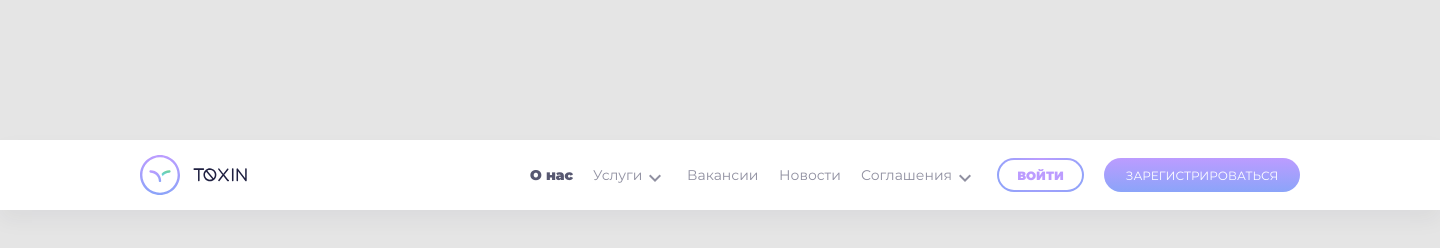
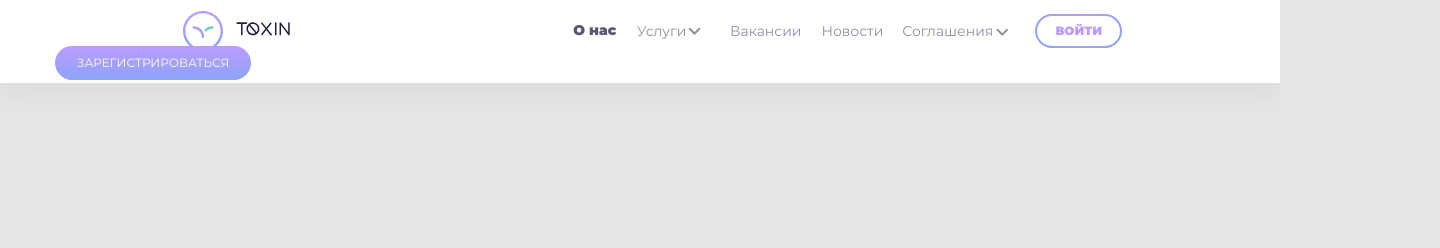
Before and after one commit to Dragdjqys/TOXIN, a plain HTML site: page index.html in a window 1280 px wide. Shown: the whole page, 1440 px wide, since content can reach past the window. Drawn offline with Linux system fonts and the light colour scheme.

Commit message:
header's elements  position and adaptive

```diff
--- a/index.html
+++ b/index.html
@@ -37,8 +37,8 @@
             <li>           <span id="expand_more2" class="material-icons">
                 expand_more
                 </span></li>
-
-            <li><div id="rectangle">
+ <!--Кнопки expand_more можно можно поместить в блок вместе с тем, что они раскрывают, чтобы они не делились при адаптации-->
+            <li><div id="rectangle_enter">
             <button id="enter">Войти</button></div></li>
             <li><button id="registration">Зарегистрироваться</button></li>
         </ul>
--- a/styles/style.css
+++ b/styles/style.css
@@ -12,6 +12,7 @@
 }
 body {
     background: #E5E5E5;
+    margin: 0;
 }
 a {
     text-decoration: none;
@@ -26,8 +27,10 @@ nav li {
 #about_us {
     color: rgba(31, 32, 65, 0.75);
     font-family: 'Montserrat-Black';
+    position: relative;
+    top: -1px;
 }
-#rectangle {
+#rectangle_enter{
     border: double 2px transparent;
     border-radius: 23px;
     background-image: linear-gradient(white, white), radial-gradient(circle at top, #BC9CFF, #8BA4F9);
@@ -38,9 +41,9 @@ nav li {
       justify-content: center;
       width: 83px;
       height: 30px;
-      position: absolute;
-      left: 997px;
-top: 158px;
+      margin-left: 17px;
+      position: relative;
+      top: -1px;
   }
 #enter {
       font-size: 12px;
@@ -63,10 +66,9 @@ top: 158px;
     justify-content: center;
     width: 196px;
     height: 34px;
-    position: absolute;
-    left: 1104px;
-top: 158px;
-
+    margin-left: 15px;
+    position: relative;
+    top: -3px;
 }
 /* Риисунок который можно наверно сделать, но ОЧЕНЬ долго
 #circle {
@@ -106,63 +108,51 @@ top: 158px;
     color: rgba(31, 32, 65, 0.5);
 }
 #vector {
-position: absolute;
-left: 140px;
-top: 155px;
+    margin-left: 140px;
+    position: relative;
+    top: 15px;
+    left: 3px;
+
 }
 #TOXIN {
-    position: absolute;
-left: 192.5px;
-top: 168.33px;
+    margin-left: 12.5px;
 }
 #about_us {
-    position: absolute;
-left: 530px;
-top: 166px;
+    margin-left: 279px;
 }
 #services {
-    position: absolute;
-left: 593px;
-top: 166px;
+    margin-left: 17px;
 }
 #expand_more1 {
-position: absolute;
-    left: 643px;
-    top: 166px;
+    margin-left: -8px;
+    position: relative;
+    top: 7px
 }
 #vacancies {
-    position: absolute;
-    left: 687px;
-top: 166px;
+    margin-left: 20px;
 }
 #news {
-    position: absolute;
-left: 779px;
-top: 166px;
+    margin-left: 16px;
 }
 #agreements {
-left: 861px;
-top: 166px;
-position: absolute;
+    margin-left: 15px;
+
 }
+
 #expand_more2 {
-    position: absolute;
-    left: 953px;
-    top: 166px;
+    margin-left: -7px;
+    position: relative;
+    top: 8px;
 }
+
 header {
-    position: absolute;
-width: 1440px;
-height: 70px;
-left: 0px;
-top: 140px;
+max-width: 1920px;
+width: 100%;
+min-width: auto;
+height: auto;
+max-height: auto;
+min-height: 70px;
 background: #FFFFFF;
 box-shadow: 0px 10px 20px rgba(31, 32, 65, 0.05);
+margin-top: -20px;
 }
-#header {
-    position: absolute;
-width: 1440px;
-height: 70px;
-left: 0px;
-top: -140px;
-}
```
